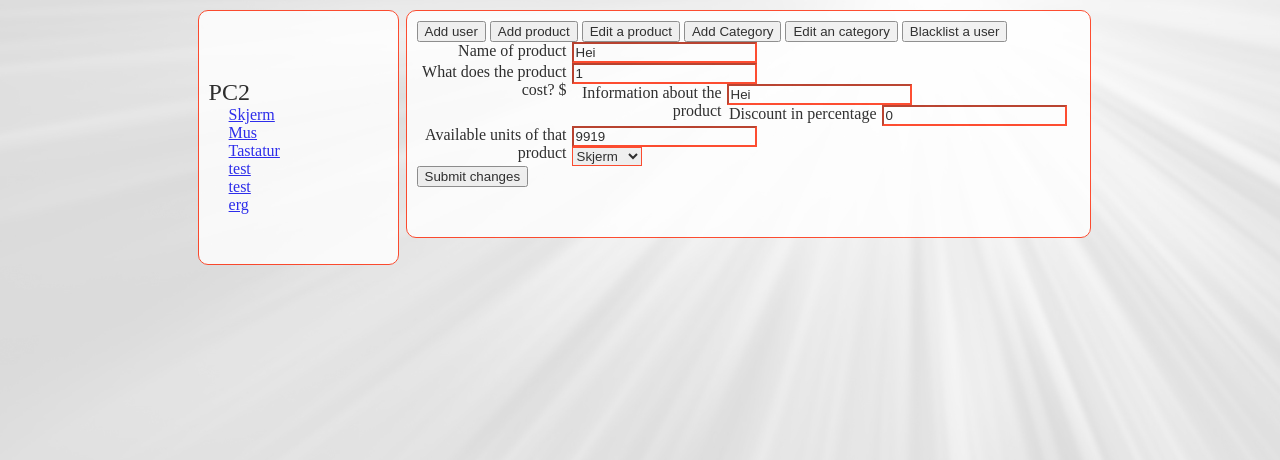
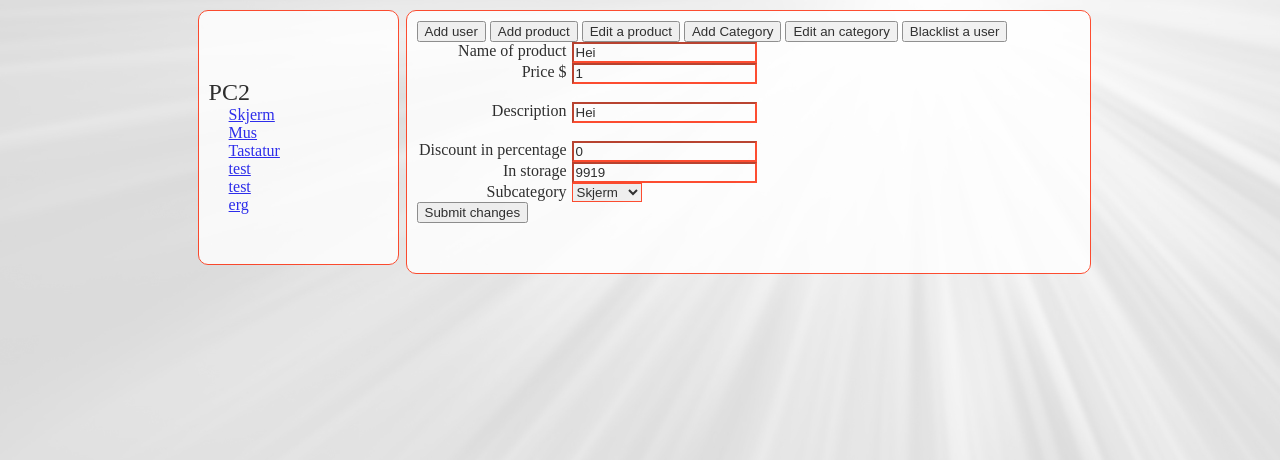
Before and after one commit to lufen/GeeksForSale, a PHP site: page /admin-changeProduct.php?id=1 in a window 1280 px wide. Shown: the part 160-620 px from the top of the page. Run offline with PHP 8.4, Linux system fonts and the light colour scheme; a user stored in the database is signed in; data comes from the database, SQL or seed files in the repository.

Commit message:
Fixing look

```diff
--- a/admin-changeProduct.php
+++ b/admin-changeProduct.php
@@ -47,14 +47,15 @@ if(isset($_POST['name']))
     		enctype="multipart/form-data">
 				<label for="name">Name of product</label>
 				<input type="text" name="name" required="required" value="<?php echo $row['name'];?>"/><br/>
-				<label for="price">What does the product cost? $</label>
-				<input type="number" name="price" required="required" value="<?php echo $row['price'];?>"/><br/>
-				<label for="information">Information about the product</label>
-				<input type="text" name="information" required="required" value="<?php echo $row['info'];?>"/><br/>
+				<label for="price">Price $</label>
+				<input type="number" name="price" required="required" value="<?php echo $row['price'];?>"/><br/></br>
+				<label for="information">Description</label>
+				<input type="text" name="information" required="required" value="<?php echo $row['info'];?>"/><br/></br>
 				<label for="rabatt">Discount in percentage</label>
 				<input type="number" name="rabatt" required="required" value="<?php echo $row['rabatt'];?>"/><br/>
-				<label for="onStock">Available units of that product</label>
+				<label for="onStock">In storage</label>
 				<input type="number" name="onStock" required="required" value="<?php echo $row['onStock'];?>"/><br/>
+				<label for="subcategory">Subcategory</label>
 	    	<select name="subcategory" required="required">
 		      <?php
 		      $subcategory = $row['categoriID'];
```
